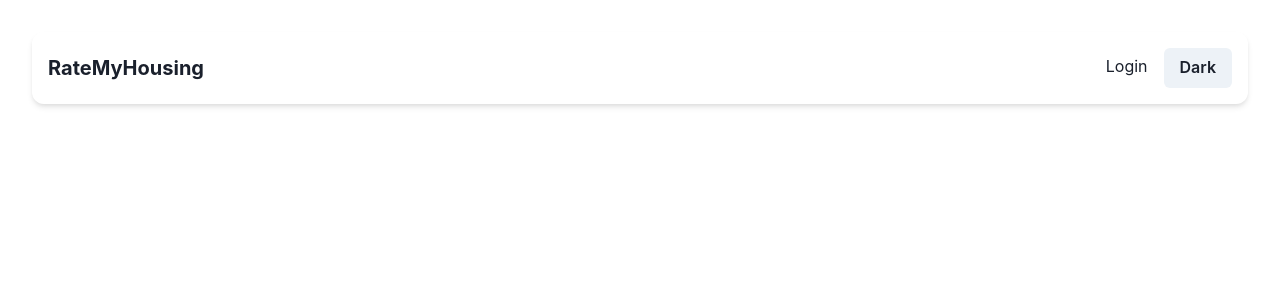
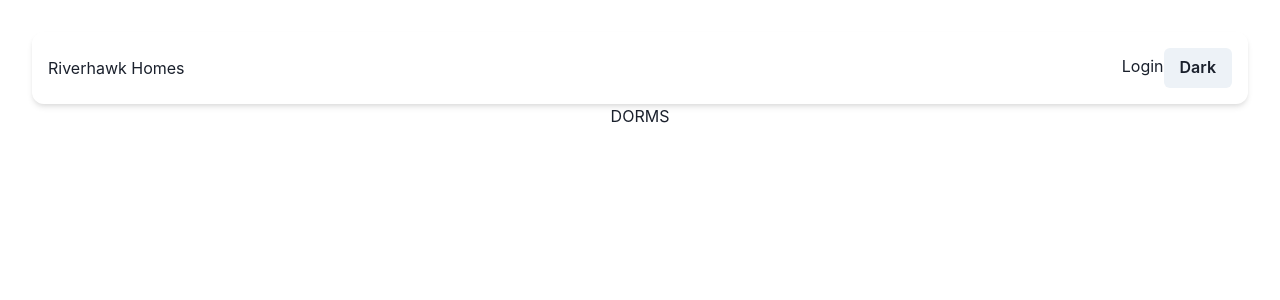
Before and after one commit to anthonyliang-8/riverhawk-homes, a React (Vite) app: page / in a window 1280 px wide. Shown: the top 300 px of the page. Built offline with nearby package versions, Linux system fonts and the light colour scheme.

Commit message:
Added routing architecture

```diff
--- a/package.json
+++ b/package.json
@@ -16,7 +16,8 @@
     "firebase": "^10.8.0",
     "framer-motion": "^11.0.3",
     "react": "^18.2.0",
-    "react-dom": "^18.2.0"
+    "react-dom": "^18.2.0",
+    "react-router-dom": "^6.22.1"
   },
   "devDependencies": {
     "@types/react": "^18.2.43",
--- a/src/App.jsx
+++ b/src/App.jsx
@@ -1,13 +1,20 @@
 import './App.css'
 import Navbar from './components/Navbar'
+import Login from './components/Login'
+import Home from './components/Home';
+import { Router, Routes, Route } from 'react-router-dom';
 
 // APP.JSX IS THE TOP MOST COMPONENT TO WRAP ALL OTHER COMPONENTS
 
 function App() {
 
   return (
-    <div> {/* react only uses one parent element*/}
-      <Navbar/>
+    <div>
+      <Navbar />
+      <Routes>
+        <Route path="/" element={<Home/>} />
+        <Route path="login" element={<Login />} />
+      </Routes>{/* react only uses one parent element*/}
     </div>
   )
 }
--- /dev/null
+++ b/src/components/Home.jsx
@@ -0,0 +1,9 @@
+function Home() {
+    return (
+        <div> {/*DORMS GO HERE */}
+        <h2>DORMS</h2>
+    </div>
+    )
+}
+
+export default Home
--- /dev/null
+++ b/src/components/Login.jsx
@@ -0,0 +1,17 @@
+import {
+    FormControl,
+    FormLabel,
+    FormErrorMessage,
+} from '@chakra-ui/react'
+
+import React from 'react';
+
+function Login() {
+    return (
+        <div>
+            <h2>Test</h2>
+        </div>
+    )
+}
+
+export default Login;
--- a/src/components/Navbar.jsx
+++ b/src/components/Navbar.jsx
@@ -1,30 +1,25 @@
 import React from "react";
+import { Link } from "react-router-dom";
 import {
     Box,
     Flex,
     Spacer,
-    Link,
     Button,
-    useColorMode
+    useColorMode,
 } from "@chakra-ui/react";
 
 const Navbar = () => {
-    {/*https://chakra-ui.com/docs/styled-system/color-mode#usecolormode*/}
-    const { colorMode, toggleColorMode } = useColorMode();
+    const { colorMode, toggleColorMode } = useColorMode(); {/*https://chakra-ui.com/docs/styled-system/color-mode#usecolormode*/ }
 
     return (
         <Box boxShadow="md" borderRadius={"12px"}>
             <Flex p="4" alignItems="center">
                 <Box>
-                    <Link href="/" fontSize="xl" fontWeight="bold">
-                        RateMyHousing
-                    </Link>
+                    <Link to="/">Riverhawk Homes</Link>
                 </Box>
                 <Spacer />
                 <Box>
-                    <Link href="/login" mr="4">
-                        Login
-                    </Link>
+                    <Link to="/login">Login</Link>
                     <Button onClick={toggleColorMode}>
                         {colorMode === "light" ? "Dark" : "Light"} {/* replace with icons */}
                     </Button>
--- a/src/main.jsx
+++ b/src/main.jsx
@@ -2,12 +2,15 @@ import React from 'react'
 import ReactDOM from 'react-dom/client'
 import App from './App.jsx'
 import { ChakraProvider } from '@chakra-ui/react'
+import { BrowserRouter as Router } from 'react-router-dom'
 import './index.css'
 
 ReactDOM.createRoot(document.getElementById('root')).render(
-  <React.StrictMode>
-    <ChakraProvider>
-      <App />
-    </ChakraProvider>
-  </React.StrictMode>,
+  <Router>
+    <React.StrictMode>
+      <ChakraProvider>
+        <App />
+      </ChakraProvider>
+    </React.StrictMode>
+  </Router>
 )
```
Also changed, not shown: 1 other file (tests, documents, lock files or other folders).
